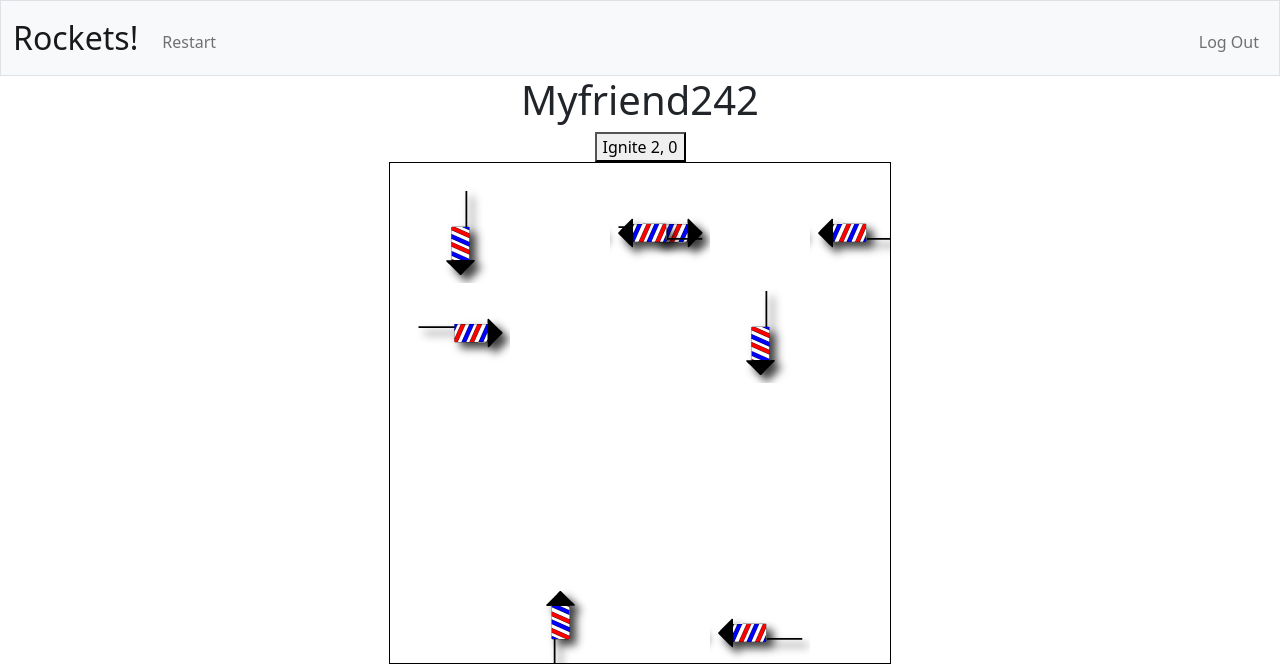
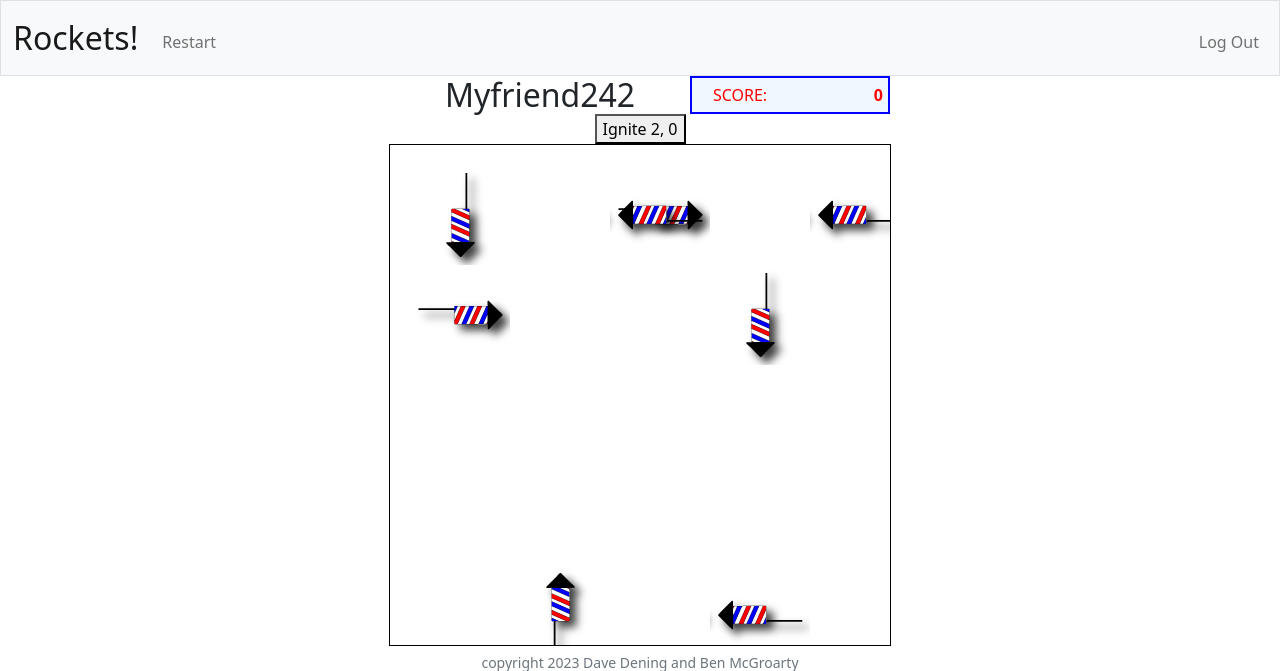
Before and after one commit to daviddening/rockets, a Flask app: page / in a window 1280 px wide. Shown: the top 671 px of the page. Run offline with Flask 2, Linux system fonts and the light colour scheme; a user stored in the database is signed in; some libraries are stand-ins or nearby versions.

Commit message:
Add a scorebox to the game

```diff
--- a/static/css/styles.css
+++ b/static/css/styles.css
@@ -1,5 +1,46 @@
 /* Size for brand */
-nav .navbar-brand
-{
+nav .navbar-brand {
     font-size: xx-large;
 }
+
+.infoHeader {
+    width: 500px;
+    display: inline-flex;
+}
+
+.name {
+    margin: auto;
+}
+
+.scoreBox {
+    width: 200px;
+    margin: auto 0;
+    border: 2px solid blue;
+    background: aliceblue;
+    color: red;
+    padding: 5px;
+    font-weight: 500;
+}
+
+.scoreBox>b {
+    width: 100px;
+    float: right;
+    text-align: right;
+    animation: flash linear .5s;
+}
+
+@-webkit-keyframes flash {
+	0% { opacity: 1; }
+	50% { opacity: .1; }
+	100% { opacity: 1; }
+}
+@keyframes flash {
+	0% { opacity: 1; }
+	50% { opacity: .1; }
+	100% { opacity: 1; }
+}
+
+.igniteButton {
+    margin: auto;
+    display: block;
+}
--- a/static/src/board.js
+++ b/static/src/board.js
@@ -26,13 +26,15 @@ var ctx = canvas.getContext("2d");
 let raf;
 
 let frameCounter = 0;
+let score = 0;
+let chain = 0;
 
 function igniter() {
     console.log('DOMContentLoaded');
     const button = document.getElementsByClassName('igniteButton')[0];
     button.addEventListener('click', () => {
         window.cancelAnimationFrame(raf);
-        resolveMove({ x: 2, y: 0 }, staticBoard, drawPuzzle)
+        resolveMove({ x: 2, y: 0 }, staticBoard, updateBoard)
     });
 }
 
@@ -56,13 +58,23 @@ function drawGrid(board) {
     ctx.stroke();
 }
 
-// function delay(time) {
-//     return new Promise(resolve => setTimeout(resolve, time));
-// }
+function delay(time) {
+    return new Promise(resolve => setTimeout(resolve, time));
+}
 
-async function drawPuzzle(updatedBoards) {
+async function updateBoard(updatedBoards) {
     boardsAndMoves = updatedBoards;
     window.requestAnimationFrame(draw);
+}
+
+async function showScore() {
+    const scoreText = window.document.querySelector('.scoreBox > b');
+    // scoreText.style.animationPlayState='paused';
+    scoreText.style.animationName = 'none';
+    await delay(1);
+    scoreText.textContent = score
+    // scoreText.style.animationPlayState='running';
+    scoreText.style.animationName = 'flash';
 }
 
 async function draw() {
@@ -70,10 +82,20 @@ async function draw() {
 
     if (!boardAndMoves) {
         if (boardsAndMoves.length == 0) {
+            chain = 0;
             window.cancelAnimationFrame(raf);
             return;
         }
         boardAndMoves = boardsAndMoves.shift();
+        // count explosions
+        const explosions = boardAndMoves.board.reduce((e, r) => { const exp = r.reduce((ee, c) => { return c.explosion ? ee + 1 : ee }, 0); return e + exp }, 0)
+        if (explosions) {
+        // increase the chain
+        chain++;
+        // calculate score
+        score += chain*1000*explosions;
+        showScore();
+        }
     }
 
     const { board, movedRockets } = boardAndMoves;
@@ -118,7 +140,7 @@ async function draw() {
                         }
                     }
                 }
-                if (square?.explosion && frameCounter > 60 ) {
+                if (square?.explosion && frameCounter > 60) {
                     ctx.drawImage(explosionImage, (x * squareWidth) + (squareWidth / columns), (y * squareHeight) + (squareHeight / rows), imageSize, imageSize);
                     console.log(`explosion ${x} ${y}`);
                 }
--- a/templates/index.html
+++ b/templates/index.html
@@ -18,10 +18,12 @@ Rockets!
 
 
 {% block main %}
-
 <div>
-        <h1>{{ nickname }}</h1>
-        <button class="igniteButton">Ignite 2, 0</button>
+        <div class="infoHeader">
+                <h2 class="name">{{ nickname }}</h2>
+                <div class="scoreBox">SCORE: <b>0</b></div>
+</div>
+<button class="igniteButton">Ignite 2, 0</button>
 </div>
 
 <canvas id="canvas" width="500px" height="500px" style="border:1px solid black;"></canvas>
```
Lines whose indentation alone changed are shown as unchanged.
